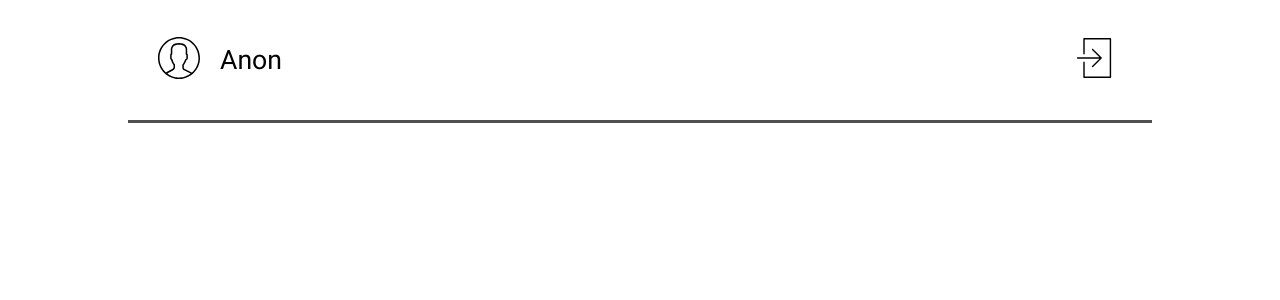
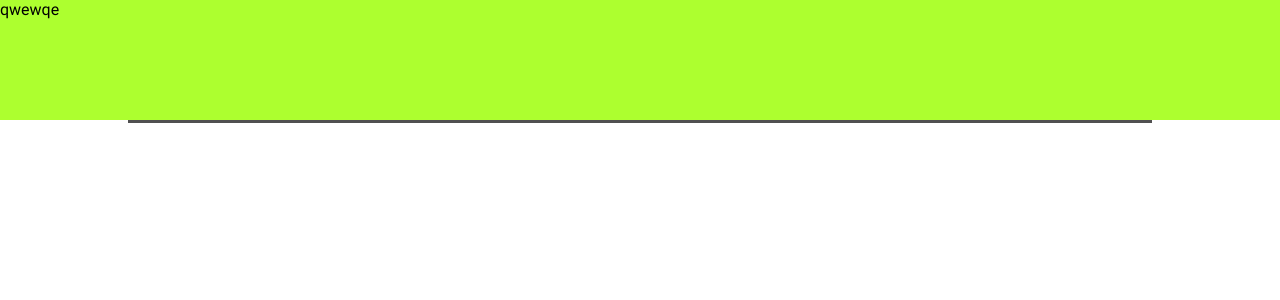
Before and after one commit to JUDPro/judio-app, a Vue app in the folder judio/: page /Home in a window 1280 px wide. Shown: the top 300 px of the page. Built offline with nearby package versions, Linux system fonts and the light colour scheme.

Commit message:
Добавил две новых компоненты: Home.vue, Profile.vue.

```diff
--- a/judio/src/App.vue
+++ b/judio/src/App.vue
@@ -5,6 +5,7 @@
       <AuthForm v-if="$store.state.isOpenDialogWindow == 'login'"/>
       <Regist v-if="$store.state.isOpenDialogWindow == 'regist'"></Regist>
     </transition>
+    <router-view/>
   </div>
 </template>
 
--- a/judio/src/components/Header/AppHeader.vue
+++ b/judio/src/components/Header/AppHeader.vue
@@ -3,14 +3,32 @@
         <div class="line-header">
             <div class="reg-position">
                 <Avatar
+                    v-if="$store.state.Logged == false"
                     @click.native="$store.dispatch('setOpenDialogWindow', 'regist')"
+                    >
+                </Avatar>
+                <Avatar
+                    v-if="$store.state.Logged == true"
                     >
                 </Avatar>
                 <div
                     class="user-name"
+                    v-if="$store.state.Logged == false"
                     @click="$store.dispatch('setOpenDialogWindow', 'regist')"
                     >{{$store.state.user.email}}
                 </div>
+                <div
+                    class="user-name"
+                    v-if="$store.state.Logged == true"
+                    >{{$store.state.user.email}}
+                </div>
+            </div>
+            <div class="navigation">
+                    <div class="home-btn">
+                        <router-link to="/Home">
+                            Home
+                        </router-link>
+                    </div>
             </div>
             <div>
                 <SignIn v-if="$store.state.Logged == false" @click.native="$store.dispatch('setOpenDialogWindow', 'login')"></SignIn>
@@ -82,4 +100,23 @@ export default {
     display: flex;
     align-items: center;
 }
+
+.navigation {
+    height: 100%;
+    width: 100%;
+    display: flex;
+    justify-content: center;
+    align-items: center;
+    font-size: 20pt;
+
+}
+
+.navigation > div{
+    padding: 10px;
+    cursor: pointer;
+}
+
+.navigation > div:hover {
+    background-color: rgb(238, 238, 238);
+}
 </style>
--- /dev/null
+++ b/judio/src/views/Home.vue
@@ -0,0 +1,20 @@
+<template>
+    <div class="content">qwewqe
+
+    </div>
+</template>
+
+<script>
+export default {
+    name: 'Home'
+}
+</script>
+
+<style>
+.content {
+    background-color: greenyellow;
+    position: absolute;
+    width: 100%;
+    height: 100%;
+}
+</style>
```
Also changed, not shown: judio/src/router/index.js (+4 -10 lines), judio/src/views/Profile.vue (added, +10 -0 lines).
